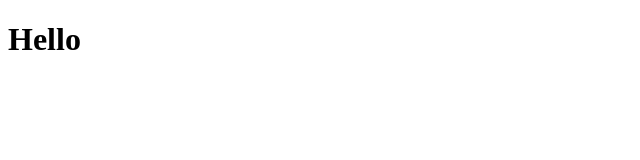
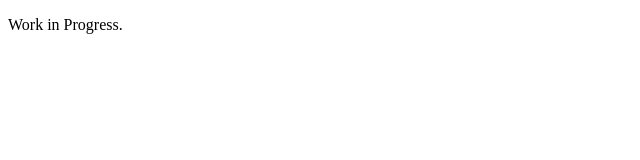
Before and after one commit to CxntBerry/CxntBerry.github.io, a plain HTML site: page index.html in a window 1280 px wide. Shown: the whole page, without its empty margins (0-640 px from the left). Drawn offline with Linux system fonts and the light colour scheme.

Commit message:
Update index.html

```diff
--- a/index.html
+++ b/index.html
@@ -1,10 +1,10 @@
 <!DOCTYPE html>
 <html>
   <head>
-  <title>hello!</title>
+  <title>CxntBerry</title>
   </head>
 
   <body>
-    <h1>Hello</h1>
+    <p>Work in Progress.
   </body>
 <html>
```
